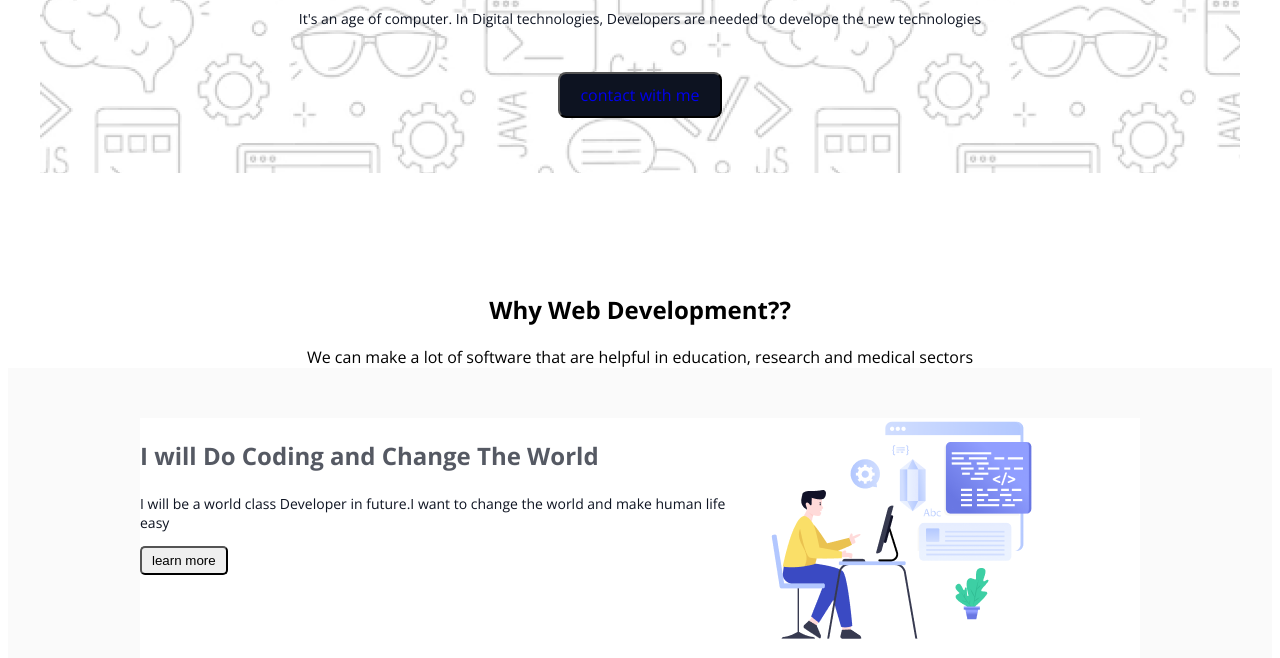
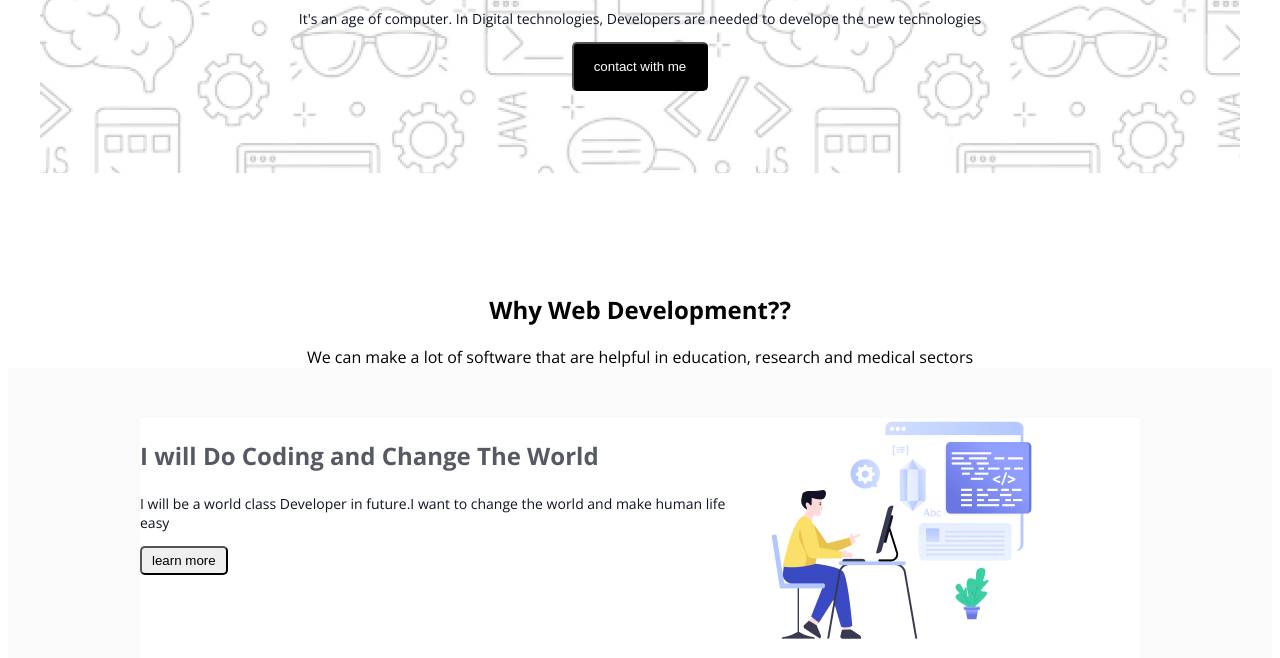
Before and after one commit to Osman-Goni22/First-assignment, a plain HTML site: page index.html in a window 1280 px wide. Shown: the part 442-1100 px from the top of the page. Drawn offline with nearby package versions, Linux system fonts and the light colour scheme; a web font is replaced by a local one.

Commit message:
button color changed

```diff
--- a/index.html
+++ b/index.html
@@ -24,7 +24,8 @@
             <img src="./assets/Group.png" alt="Banner picture">
             <h1 class="banner-title">"In the near future, I hope to become a Developer."</h1>
             <p class="banner-description">It's an age of computer. In Digital technologies, Developers are needed to develope the new technologies</p>
-            <button type="button" class="btn"><a href="#footer">contact with me</a></button>
+            <a href="#footer"><button class="btn1">contact with me</button></a>
+
             </div>
 
            </section>
--- a/style.css
+++ b/style.css
@@ -6,6 +6,12 @@ nav ul li{
 
 li a{
     text-decoration: none;
+
+}
+.btn1{
+    background-color: black;
+    color: white;
+
 }
 ul{
     display: flex;
@@ -15,7 +21,7 @@ ul{
 
 .nav-button {
     background-color: brown;
-    color: white;
+
 }
 /* banner section starts here */
 body{
```
